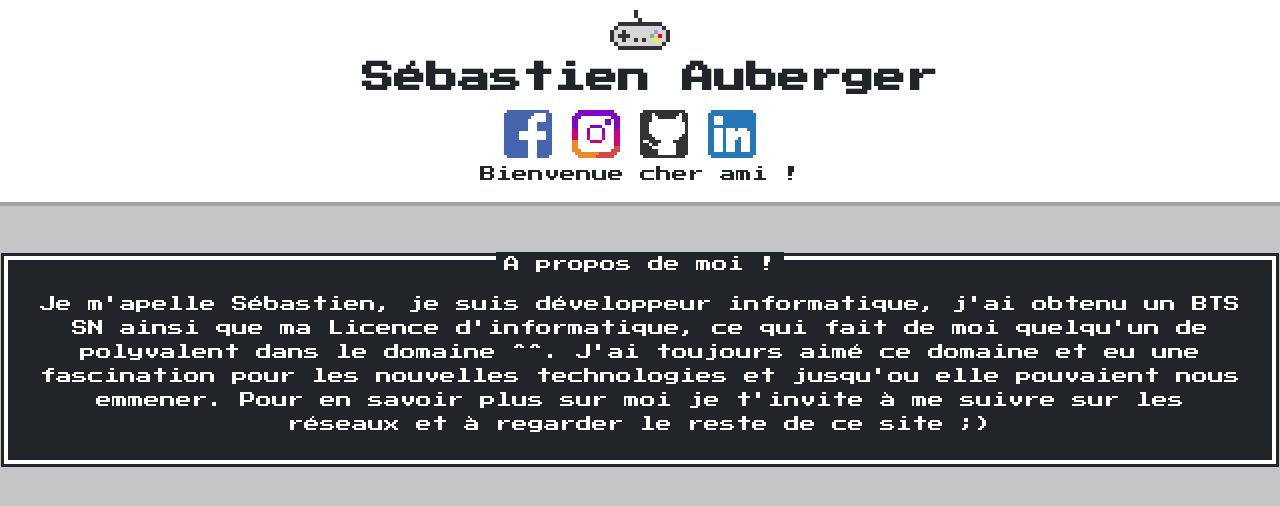
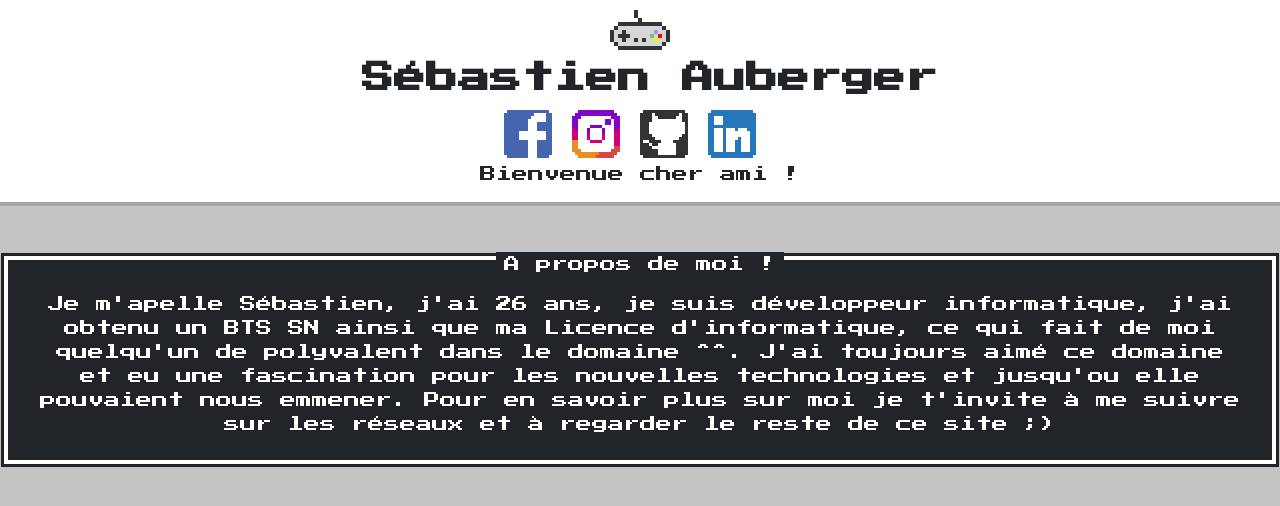
Before and after one commit to SebastienAuberger/sebastien-abg.fr, a React (Vite) app: page / in a window 1280 px wide. Shown: the top 506 px of the page. Built offline with nearby package versions, Linux system fonts and the light colour scheme; the HTML template or start-up script is replaced by a standard one.

Commit message:
DEV-21: feat - test ci

```diff
--- a/src/component/about.tsx
+++ b/src/component/about.tsx
@@ -4,7 +4,7 @@ function About() {
         <div className="centered about-me">
             <div className="nes-container is-dark with-title is-centered">
                 <p className="title">A propos de moi !</p>
-                <p>Je m'apelle Sébastien, je suis développeur informatique, j'ai obtenu un BTS SN ainsi que ma Licence d'informatique, ce qui fait de moi quelqu'un de polyvalent dans le domaine ^^. J'ai toujours aimé ce domaine et eu une fascination pour les nouvelles technologies et jusqu'ou elle pouvaient nous emmener. Pour en savoir plus sur moi je t'invite à me suivre sur les réseaux et à regarder le reste de ce site ;)</p>
+                <p>Je m'apelle Sébastien, j'ai 26 ans, je suis développeur informatique, j'ai obtenu un BTS SN ainsi que ma Licence d'informatique, ce qui fait de moi quelqu'un de polyvalent dans le domaine ^^. J'ai toujours aimé ce domaine et eu une fascination pour les nouvelles technologies et jusqu'ou elle pouvaient nous emmener. Pour en savoir plus sur moi je t'invite à me suivre sur les réseaux et à regarder le reste de ce site ;)</p>
             </div>
         </div>
     </>
```
